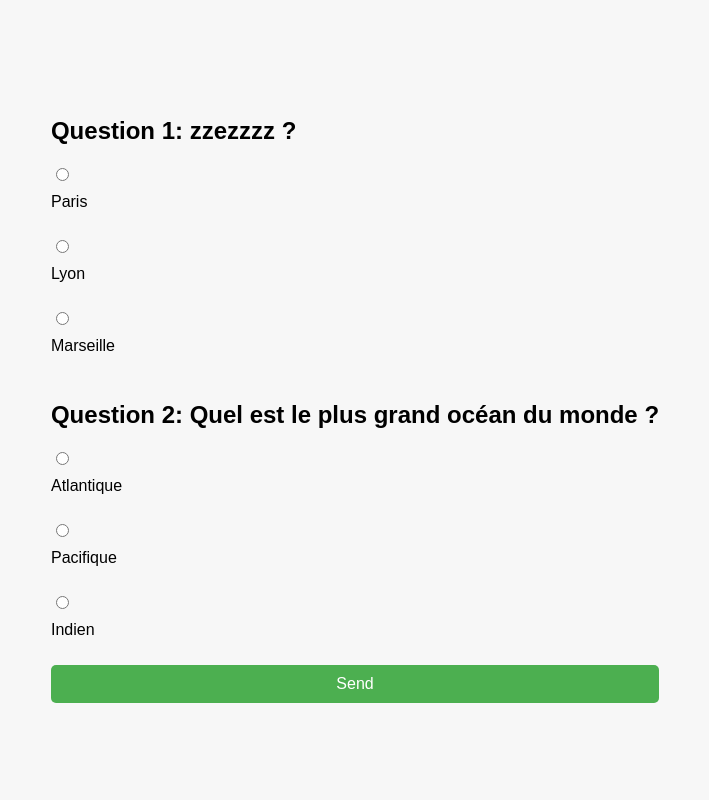
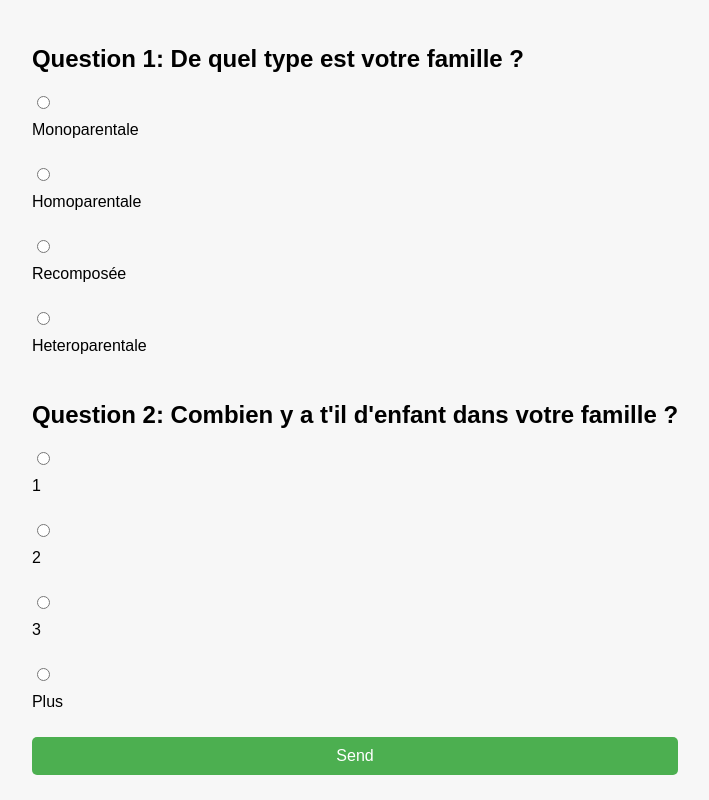
Before and after one commit to trinallepro/lafamille, a plain HTML site: page quiz.html in a window 1280 px wide. Shown: the whole page, without its empty margins (285-994 px from the left). Drawn offline with Linux system fonts and the light colour scheme.

Commit message:
Update quiz.html

```diff
--- a/quiz.html
+++ b/quiz.html
@@ -76,21 +76,25 @@
   action="https://formspree.io/f/xeoazaey"
   method="POST"
 >
-   <h2>Question 1: zzezzzz ?</h2>
-    <input type="radio" id="paris" name="question1" value="Paris">
-    <label for="paris">Paris</label><br>
-    <input type="radio" id="lyon" name="question1" value="Lyon">
-    <label for="lyon">Lyon</label><br>
-    <input type="radio" id="marseille" name="question1" value="Marseille">
-    <label for="marseille">Marseille</label><br>
+   <h2>Question 1: De quel type est votre famille ?</h2>
+    <input type="radio" id="paris" name="question1" value="Monoparentale">
+    <label for="paris">Monoparentale</label><br>
+    <input type="radio" id="lyon" name="question1" value="Homoparentale">
+    <label for="lyon">Homoparentale</label><br>
+    <input type="radio" id="marseille" name="question1" value="Recompose">
+    <label for="marseille">Recomposée</label><br>
+    <input type="radio" id="marseille" name="question1" value="Heteroparentale">
+    <label for="marseille">Heteroparentale</label><br>
 
-    <h2>Question 2: Quel est le plus grand océan du monde ?</h2>
-    <input type="radio" id="atlantique" name="question2" value="Atlantique">
-    <label for="atlantique">Atlantique</label><br>
-    <input type="radio" id="pacifique" name="question2" value="Pacifique">
-    <label for="pacifique">Pacifique</label><br>
-    <input type="radio" id="indien" name="question2" value="Indien">
-    <label for="indien">Indien</label><br>
+    <h2>Question 2: Combien y a t'il d'enfant dans votre famille ?</h2>
+    <input type="radio" id="atlantique" name="question2" value="1">
+    <label for="atlantique">1</label><br>
+    <input type="radio" id="pacifique" name="question2" value="2">
+    <label for="pacifique">2</label><br>
+    <input type="radio" id="indien" name="question2" value="3">
+    <label for="indien">3</label><br>
+    <input type="radio" id="indien" name="question2" value="plus">
+    <label for="indien">Plus</label><br>
   <button type="submit">Send</button>
 </form>
 
```
